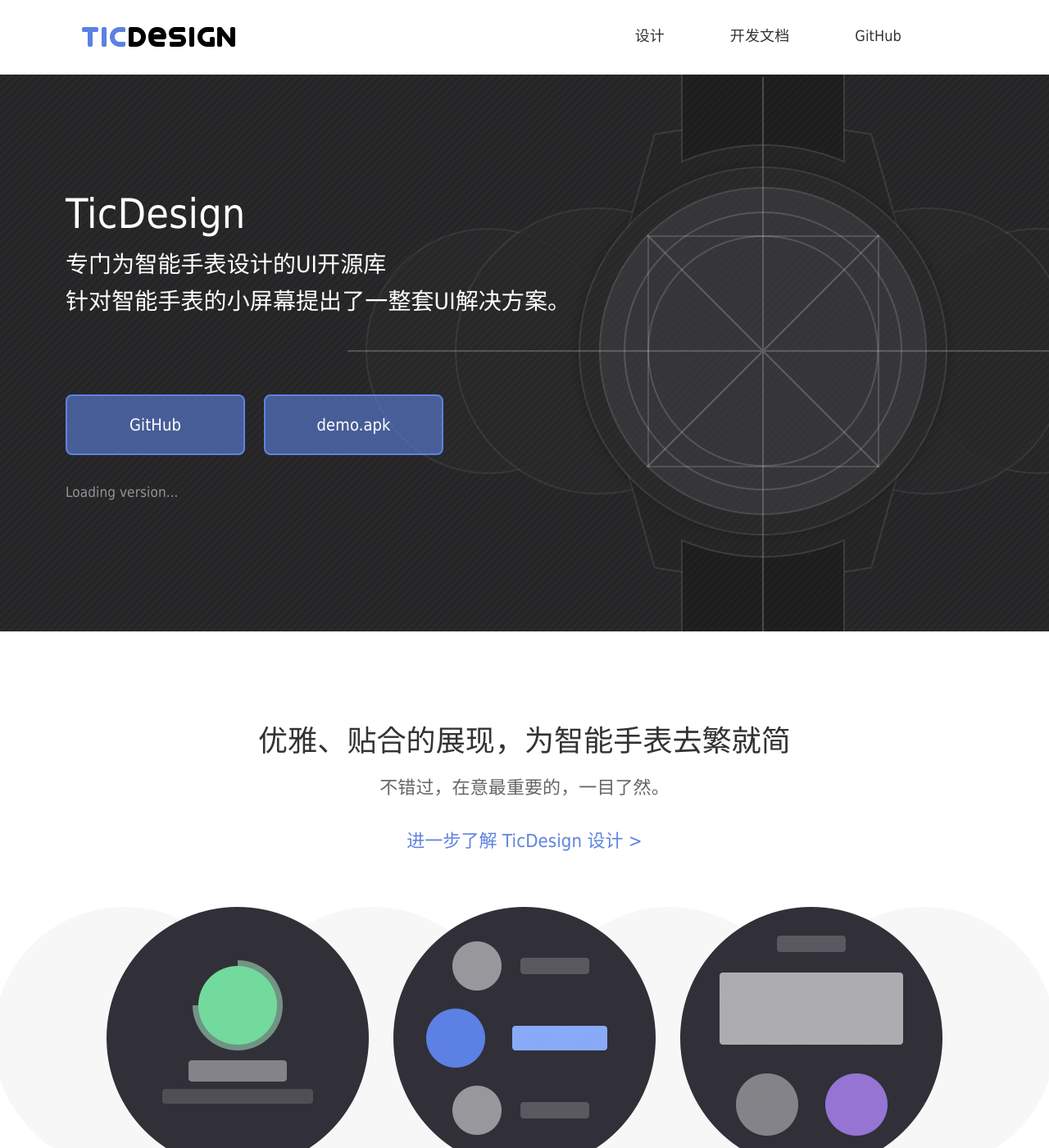
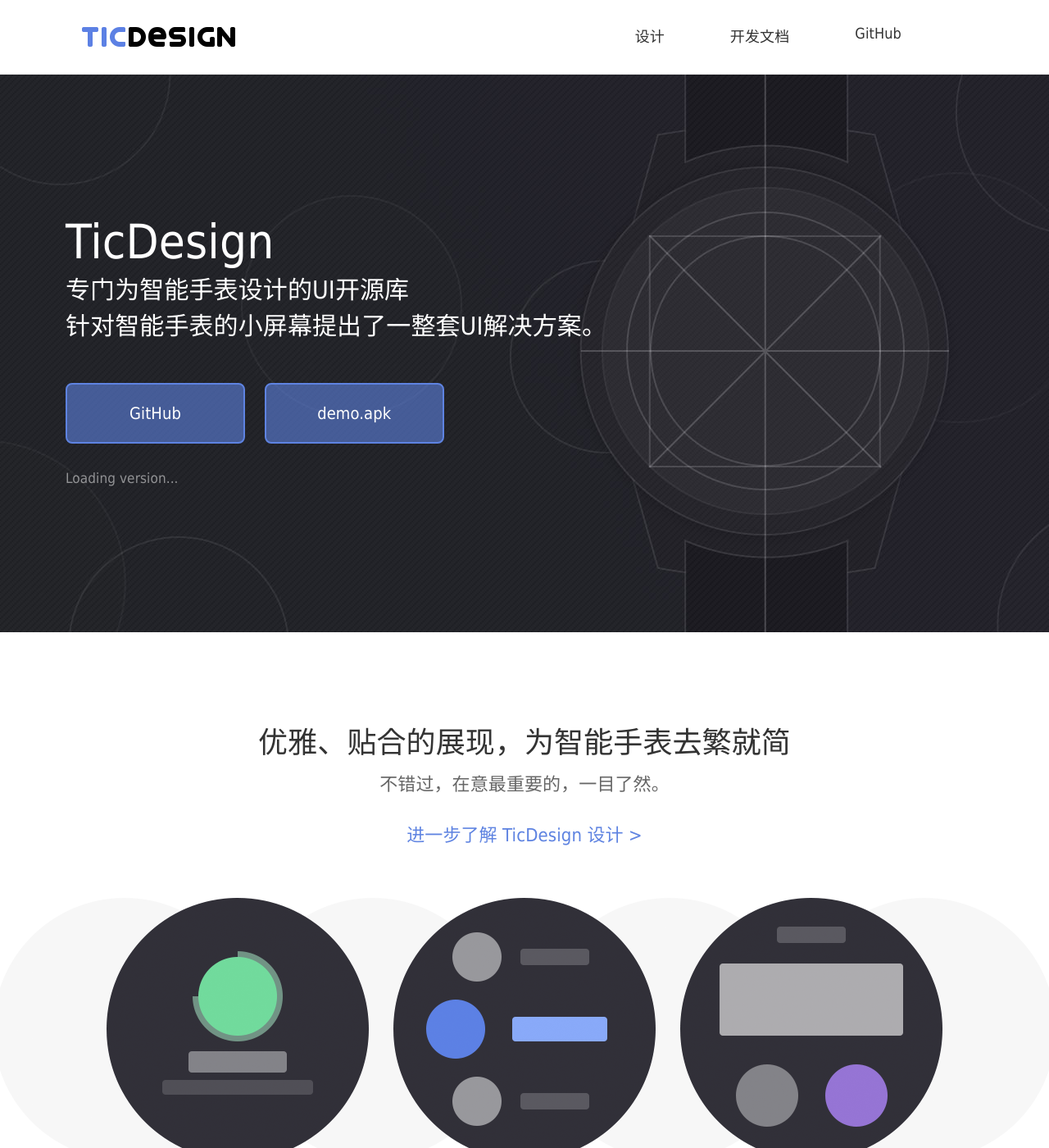
Before and after one commit to mobvoi/ticdesign, a Jekyll site: the page built from index.html, in a window 1280 px wide and 1400 px high. Shown: the whole window at 82% size. Built offline with Jekyll 4.4.1, drawn with Linux system fonts in a browser that asks for light colours.

Commit message:
asset css update

```diff
--- a/assets/css/style.css
+++ b/assets/css/style.css
@@ -1,7 +1,7 @@
 @charset "utf-8";
 /* CSS Document */
-html, body, div, applet, object, iframe, h1, h2, h3, h4, h5, h6, blockquote, pre, abbr, acronym, address, cite, code, del, dfn, img, ins, kbd, q, s, samp, strike, sub, sup, tt, var, dl, dt, dd, ol, ul, li, fieldset, form, label, legend, table, caption, tbody, tfoot, thead, tr, th, td{ margin:0; padding:0; border:0; outline:0; font:14px/1.6 Tahoma,Arial,'microsoft yahei', 'Roboto','Droid Sans','Helvetica Neue','Droid Sans Fallback','Heiti SC','Hiragino Sans GB','Simsun','sans-self'; letter-spacing:0.1px; -webkit-text-size-adjust:none; font-weight:inherit; -webkit-font-smoothing:antialiased; color:#333;}
-p, span, big, small{ font:inherit;}
+html, body, div, applet, object, iframe, h1, h2, h3, h4, h5, h6, blockquote, pre, abbr, acronym, address, cite, code, del, dfn, img, ins, kbd, q, s, samp, strike, sub, sup, tt, var, dl, dt, dd, ol, ul, li, fieldset, form, label, legend, table, caption, tbody, tfoot, thead, tr, th, td{ margin:0; padding:0; border:0; outline:0; font:16px Tahoma,Arial,'microsoft yahei', 'Roboto','Droid Sans','Helvetica Neue','Droid Sans Fallback','Heiti SC','Hiragino Sans GB','Simsun','sans-self'; letter-spacing:0.1px; -webkit-text-size-adjust:none; font-weight:inherit; -webkit-font-smoothing:antialiased; color:#333;}
+p, span, big, small{ font:inherit; }
 :focus, a:focus, input[type=button] ,input[type=submit], a:active{ outline:0; -moz-outline-style:none;}
 ::-moz-focus-inner{ outline:0; border-color:transparent;}
 a, a:visited{ color:#333; text-decoration:none;
@@ -57,12 +57,12 @@
 .footer ul li:last-child a{ margin:0; color:#666;}
 
 /*index*/
-.banner{ height:679px; margin:91px auto 105px auto; padding:0 20px; background:url(../img/bannerSVG.png) center no-repeat, url(../img/bannerBg.png) center;}
-.banner ul{ max-width:1120px; height:499px; margin:0 auto; padding-top:130px;}
-.banner ul h3{ font-size:50px; color:#FFF;}
-.banner ul li{ font-size:28px; color:#FFF;}
+.banner{ height:680px; margin:91px auto 105px auto; padding:0 20px; background:url(../img/bannerSVG.png) center no-repeat}
+.banner ul{ max-width:1120px; height:499px; margin:0 auto; padding-top:170px;}
+.banner ul h3{ font-size:58px; color:#FFF;}
+.banner ul li{ font-size:30px; color:#FFF;}
 .banner ul li p{ margin:0;}
-.banner ul li:nth-child(3){ margin-bottom:20px; padding-top:70px;}
+.banner ul li:nth-child(3){ margin-bottom:20px; padding-top:30px;}
 .banner ul li a{ display:inline-block; max-width:215px; width:40%; height:70px; margin:20px 15px 0 0; border:2px solid #5e83e1; border-radius:8px; text-align:center; line-height:70px; background:rgba(94,131,225,.6); color:#FFF; font-size:20px;}
 .banner ul li a:hover{ text-decoration:none; background:rgba(94,131,225,.8);}
 .banner ul li small{ font-size:17px;}
@@ -99,7 +99,7 @@
 .docLeft ul li{ margin-bottom:20px; padding:0 20px; font-size:18px;}
 .docLeft ul li a{ color:#444;}
 .docLeft ul li a:hover, .docLeft ul li a.current{ text-decoration:none; color:#5e83e1;}
-.docRight{ float:left; width:76%; min-height:400px; padding:0 0 70px 5%; border-left:1px solid #eaeaea;}
+.docRight{ float:left; width:76%; min-height:400px; padding:0 0 70px 6%; }
 .docRight h1{ margin:55px 0 40px 0; font-size:36px;}
 @media screen and (max-width:800px){
 	.docLeft{ display:none;}
```
Also changed, not shown: assets/img/bannerSVG.png.
